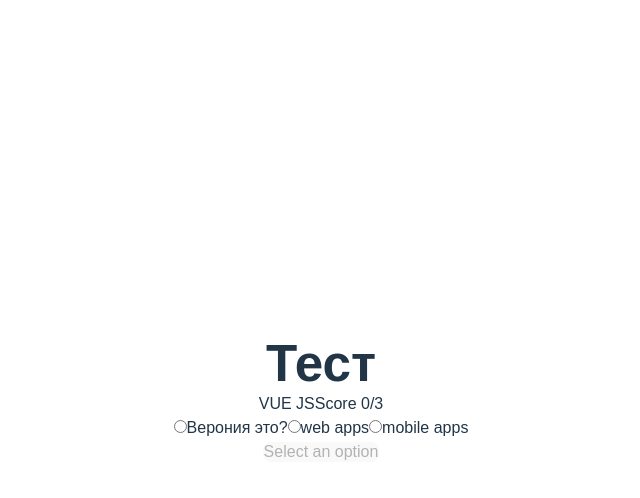
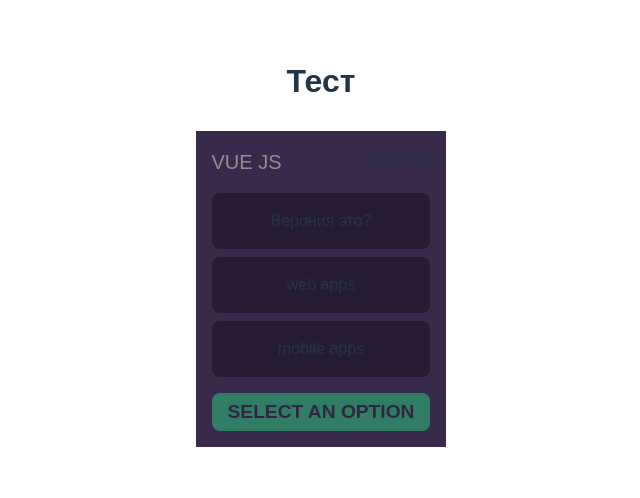
Before and after one commit to Wall4216/quiz_vue, a Vue app: page / in a window 1280 px wide. Shown: the top 498 px of the page, without its empty margins (319-959 px from the left). Built offline with nearby package versions, Linux system fonts and the light colour scheme.

Commit message:
add styles

```diff
--- a/src/App.vue
+++ b/src/App.vue
@@ -138,4 +138,89 @@
   background-color:  black;
   color: white;
 }
+.app {
+  display: flex;
+  flex-direction: column;
+  align-items: center;
+  padding: 2rem;
+  height: 100vh;
+}
+h1 {
+  font-size: 2rem;
+  margin-bottom: 2rem;
+}
+.quiz {
+  background-color: #382a4b;
+  padding: 1rem;
+  width: 100%;
+  max-width: 640px;
+}
+.quiz-info {
+  display: flex;
+  justify-content: space-between;
+  margin-bottom: 1rem;
+}
+.quiz-info .question {
+  color: #8F8F8F;
+  font-size: 1.25rem;
+}
+.quiz-info.score {
+  color: #FFF;
+  font-size: 1.25rem;
+}
+.options {
+  margin-bottom: 1rem;
+}
+.option {
+  padding: 1rem;
+  display: block;
+  background-color: #271c36;
+  margin-bottom: 0.5rem;
+  border-radius: 0.5rem;
+  cursor: pointer;
+}
+.option:hover {
+  background-color: #2d213f;
+}
+.option.correct {
+  background-color: #2cce7d;
+}
+.option.wrong {
+  background-color: #ff5a5f;
+}
+.option:last-of-type {
+  margin-bottom: 0;
+}
+.option.disabled {
+  opacity: 0.5;
+}
+.option input {
+  display: none;
+}
+button {
+  appearance: none;
+  outline: none;
+  border: none;
+  cursor: pointer;
+  padding: 0.5rem 1rem;
+  background-color: #2cce7d;
+  color: #2d213f;
+  font-weight: 700;
+  text-transform: uppercase;
+  font-size: 1.2rem;
+  border-radius: 0.5rem;
+}
+button:disabled {
+  opacity: 0.5;
+}
+h2 {
+  font-size: 2rem;
+  margin-bottom: 2rem;
+  text-align: center;
+}
+p {
+  color: #8F8F8F;
+  font-size: 1.5rem;
+  text-align: center;
+}
 </style>
```
